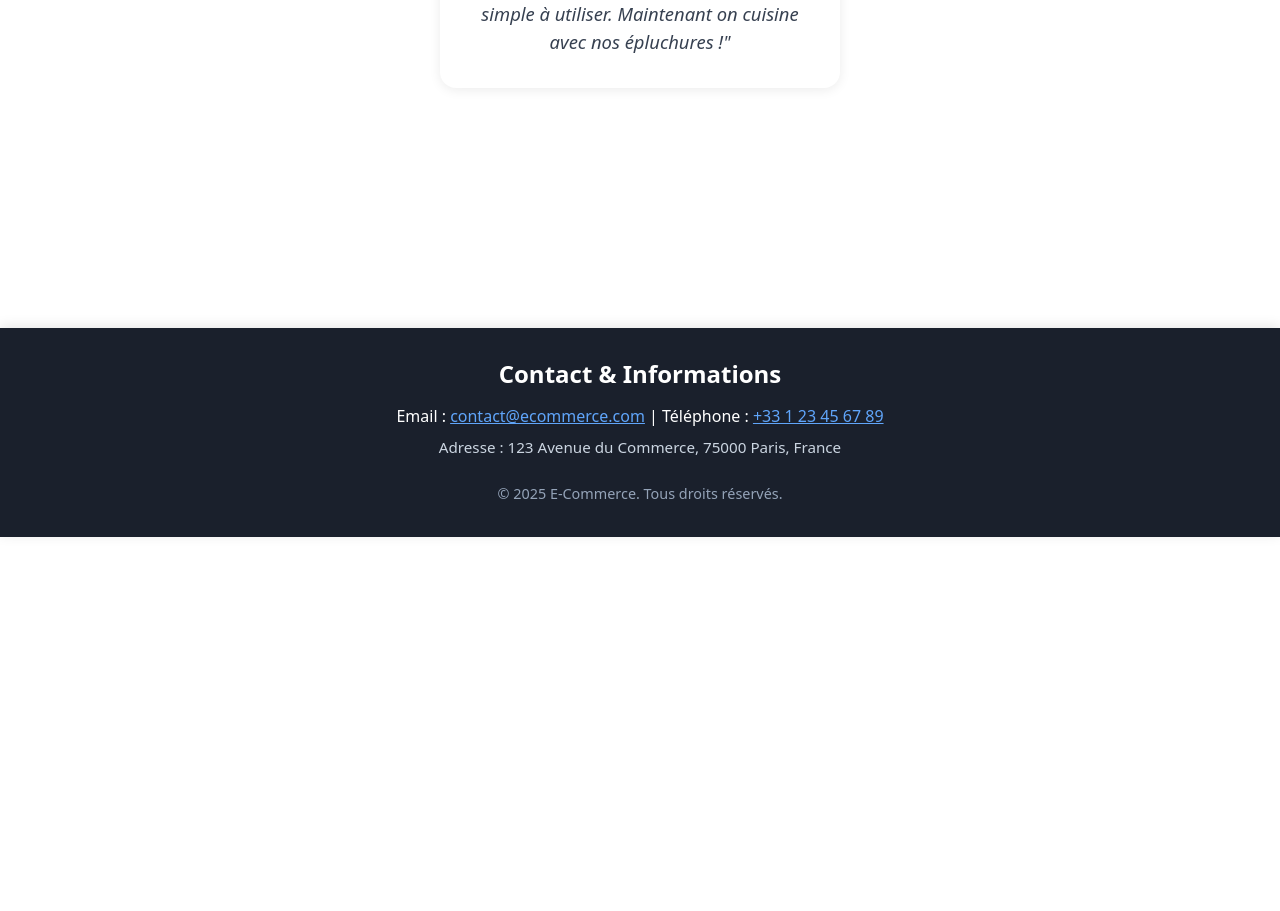
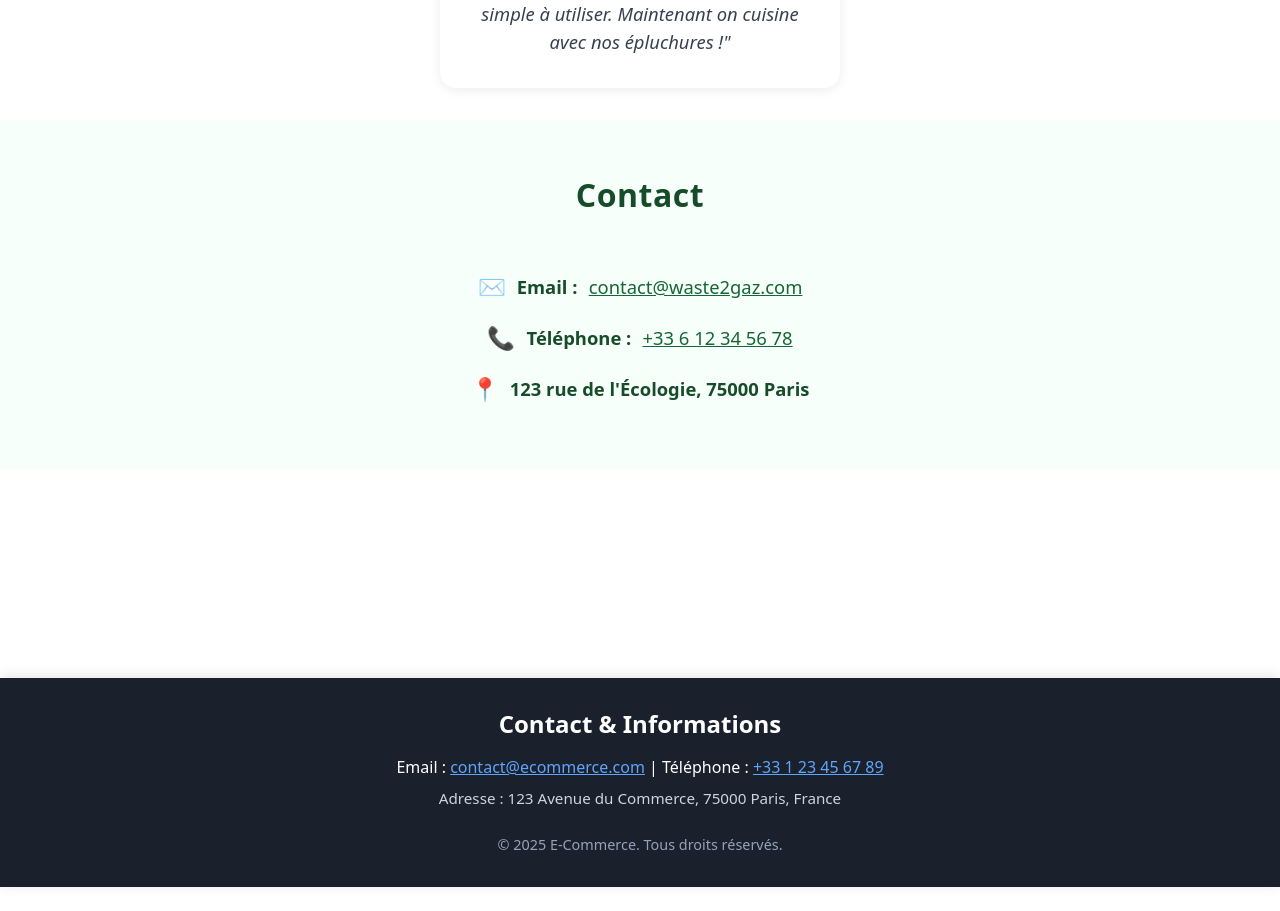
Before and after one commit to fab-ricio/projet_aymar, a React (Vite) app: page / in a window 1280 px wide. Shown: the part 2821-3732 px from the top of the page. Before the commit the page ends 3382 px from the top, so only its background shows below. Built offline with nearby package versions, Linux system fonts and the light colour scheme.

Commit message:
version avec contact

```diff
--- a/src/App.css
+++ b/src/App.css
@@ -93,3 +93,82 @@
     padding: 0.5rem 0.8rem;
   }
 }
+
+.contact-section {
+  padding: 2.5rem 0 2rem 0;
+  display: flex;
+  flex-direction: column;
+  align-items: center;
+  background: #fff;
+  border-radius: 1.2rem;
+  box-shadow: 0 2px 24px rgba(22,101,52,0.08);
+  margin: 0 auto 2.5rem auto;
+  max-width: 600px;
+  width: 95%;
+}
+
+.contact-title {
+  color: #174c2a;
+  font-size: 2rem;
+  font-weight: 700;
+  margin-bottom: 2rem;
+  letter-spacing: 0.5px;
+}
+
+.contact-list {
+  display: flex;
+  flex-direction: column;
+  gap: 1.5rem;
+  width: 100%;
+  align-items: flex-start;
+}
+
+.contact-item {
+  display: flex;
+  align-items: center;
+  background: #f6fff9;
+  border-radius: 0.8rem;
+  padding: 1.1rem 1.5rem;
+  box-shadow: 0 1px 8px rgba(22,101,52,0.07);
+  font-size: 1.13rem;
+  width: 100%;
+  transition: box-shadow 0.18s cubic-bezier(.4,2,.6,1), transform 0.18s cubic-bezier(.4,2,.6,1);
+}
+
+.contact-item:hover {
+  box-shadow: 0 4px 24px rgba(22,101,52,0.13);
+  transform: translateY(-2px) scale(1.02);
+}
+
+.contact-icon {
+  font-size: 1.5rem;
+  margin-right: 1.1rem;
+}
+
+.contact-type {
+  color: #174c2a;
+  font-weight: 600;
+  margin-right: 0.7rem;
+}
+
+.contact-value {
+  color: #222;
+  font-weight: 500;
+  word-break: break-all;
+}
+
+@media (max-width: 700px) {
+  .contact-section {
+    padding: 1.5rem 0.5rem 1.5rem 0.5rem;
+    max-width: 98vw;
+  }
+
+  .contact-title {
+    font-size: 1.3rem;
+  }
+
+  .contact-item {
+    font-size: 1rem;
+    padding: 0.8rem 0.7rem;
+  }
+}
--- /dev/null
+++ b/src/components/contact.jsx
@@ -0,0 +1,50 @@
+import React from "react";
+
+const Contact = () => (
+  <section id="contact" style={{
+    background: '#f6fff9',
+    borderRadius: 0,
+    boxShadow: 'none',
+    margin: 0,
+    maxWidth: '100vw',
+    width: '100vw',
+    minHeight: 'unset', // Remove forced full height
+    padding: '3.5rem 0 2.5rem 0', // Add vertical padding for spacing
+    display: 'flex',
+    flexDirection: 'column',
+    alignItems: 'center',
+    justifyContent: 'center',
+    position: 'relative',
+    left: '50%',
+    right: '50%',
+    marginLeft: '-50vw',
+    marginRight: '-50vw',
+  }}>
+    <h2 style={{
+      color: '#174c2a',
+      fontSize: '2rem',
+      fontWeight: 700,
+      marginBottom: '2rem',
+      letterSpacing: '0.5px',
+      textAlign: 'center',
+    }}>Contact</h2>
+    <div style={{ fontSize: '1.15rem', color: '#174c2a', fontWeight: 600, margin: '1.5rem 0', textAlign: 'center', width: '100%' }}>
+      <div style={{ marginBottom: '1.1rem', display: 'flex', alignItems: 'center', justifyContent: 'center', gap: '0.7rem' }}>
+        <span style={{ fontSize: '1.4rem' }}>✉️</span>
+        <span>Email :</span>
+        <a href="mailto:contact@waste2gaz.com" style={{ color: '#166534', textDecoration: 'underline', fontWeight: 500 }}>contact@waste2gaz.com</a>
+      </div>
+      <div style={{ marginBottom: '1.1rem', display: 'flex', alignItems: 'center', justifyContent: 'center', gap: '0.7rem' }}>
+        <span style={{ fontSize: '1.4rem' }}>📞</span>
+        <span>Téléphone :</span>
+        <a href="tel:+33612345678" style={{ color: '#166534', textDecoration: 'underline', fontWeight: 500 }}>+33 6 12 34 56 78</a>
+      </div>
+      <div style={{ display: 'flex', alignItems: 'center', justifyContent: 'center', gap: '0.7rem' }}>
+        <span style={{ fontSize: '1.4rem' }}>📍</span>
+        <span>123 rue de l'Écologie, 75000 Paris</span>
+      </div>
+    </div>
+  </section>
+);
+
+export default Contact;
--- a/src/components/main.jsx
+++ b/src/components/main.jsx
@@ -7,6 +7,7 @@ import Method from "./method.jsx";
 import Comment from "./comment.jsx";
 import Footer from "./footer.jsx";
 import Members from "./members.jsx";
+import Contact from "./contact.jsx";
 
 const Main = () => {
   return (
@@ -19,6 +20,7 @@ const Main = () => {
         <Method />
         <Members />
         <Comment />
+        <Contact />
       </div>
       <Footer />
     </>
```
